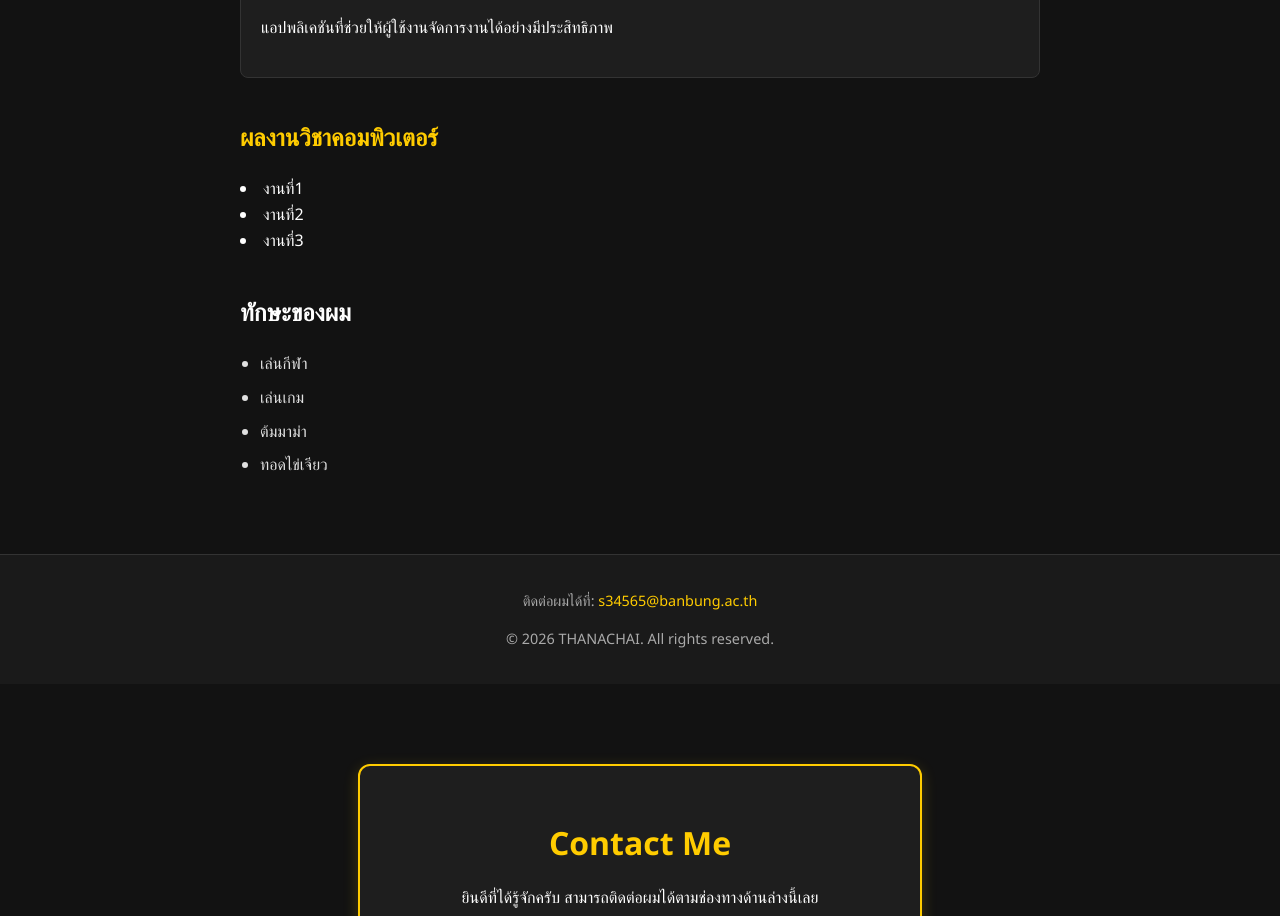
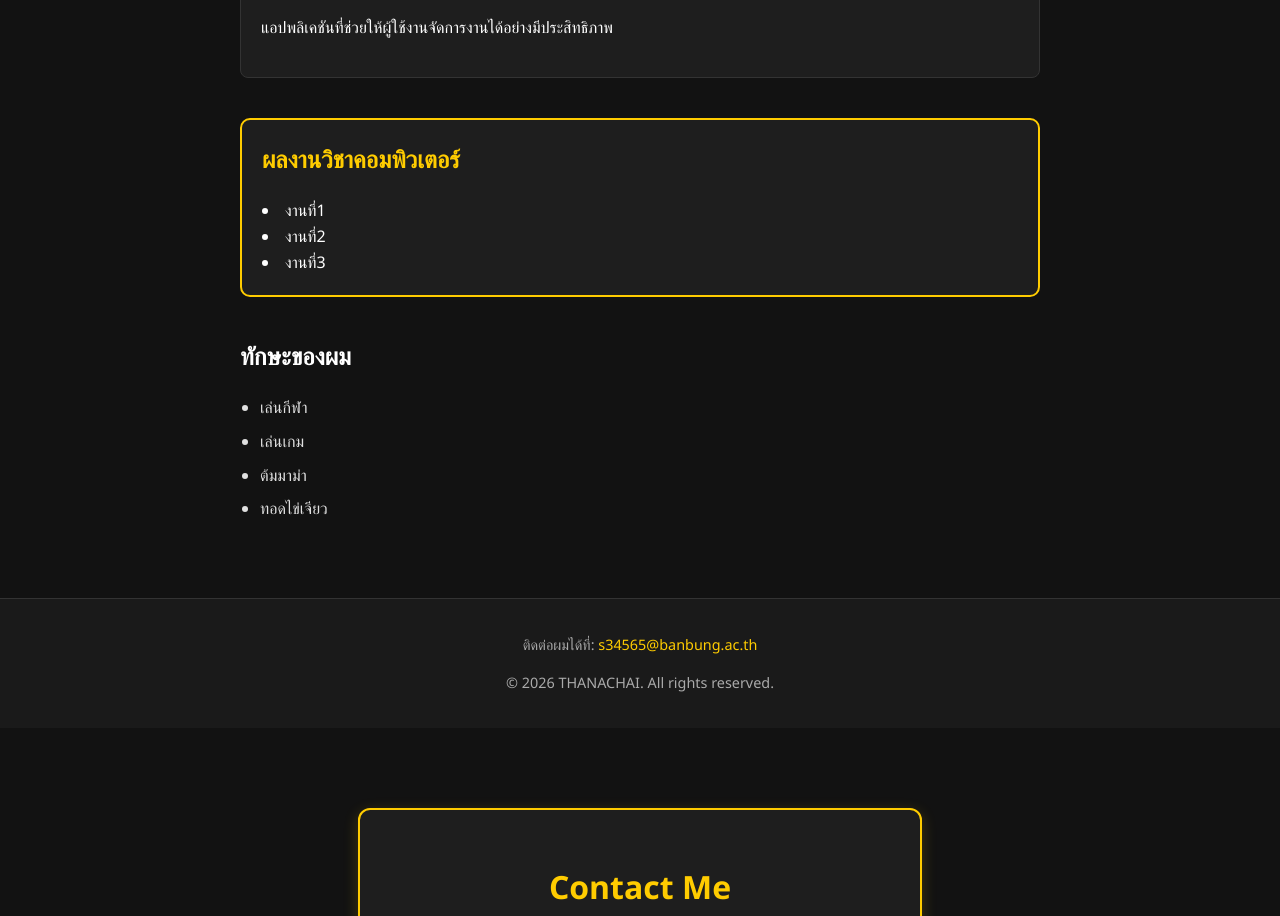
Before and after one commit to Thanachai7/Thanachai7, a plain HTML site: page index.html in a window 1280 px wide. Shown: the part 790-1706 px from the top of the page. Drawn offline with Linux system fonts and the light colour scheme.

Commit message:
Update style.css

```diff
--- a/style.css
+++ b/style.css
@@ -6,6 +6,23 @@ body {
     margin: 0;
     padding: 0;
     line-height: 1.6;
+}
+/* 9. กรอบผลงานวิชาคอมพิวเตอร์ */
+#skills {
+background-color: #1e1e1e;
+border: 2px solid #ffcc00;
+border-radius: 10px;
+padding: 20px;
+margin-bottom: 40px;
+}
+
+#skills h2 {
+color: #ffcc00;
+margin-top: 0;
+}
+
+#skills li {
+color: #ffffff;
 }
 
 /* 2. ปรับแต่งส่วนหัว (Header) */
```
